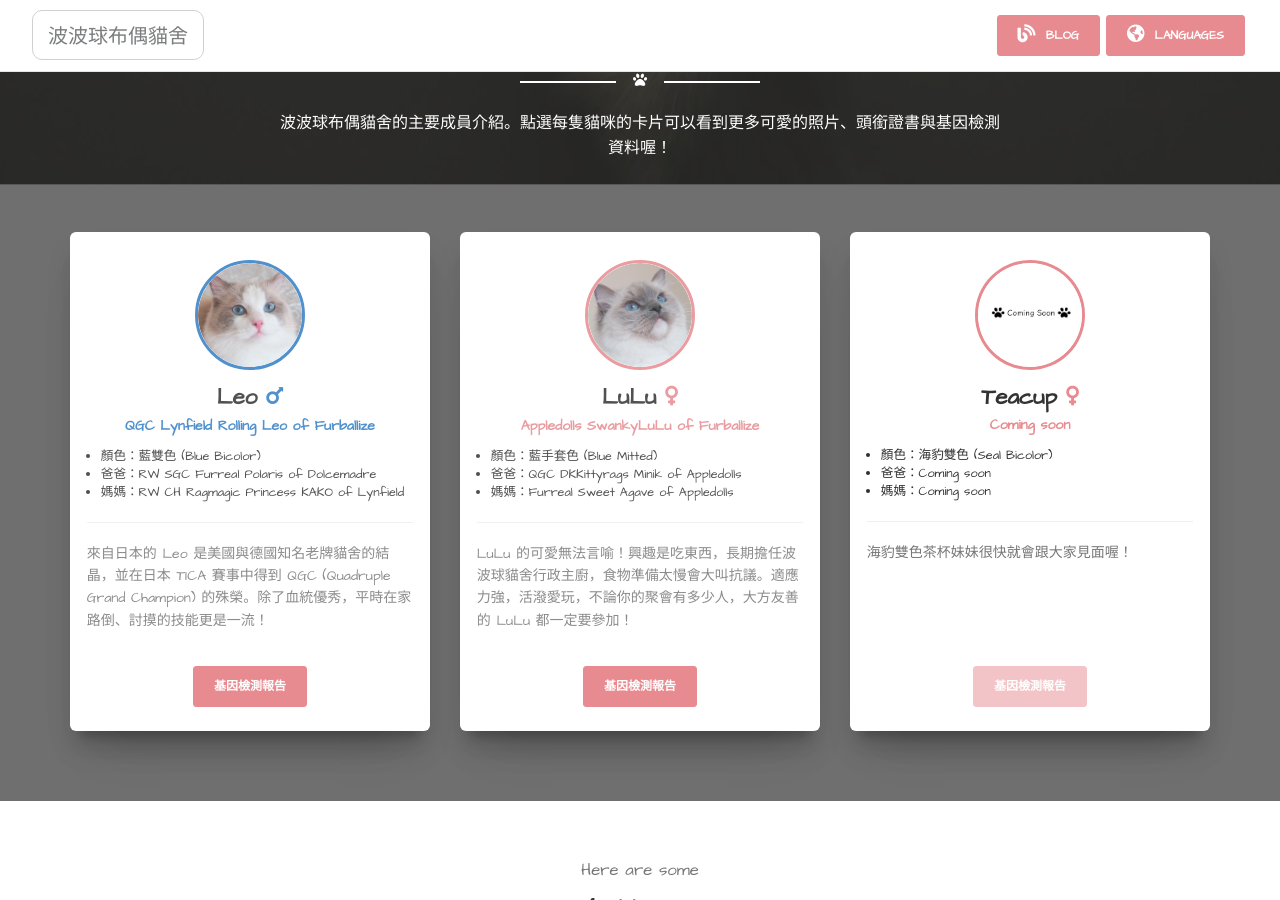
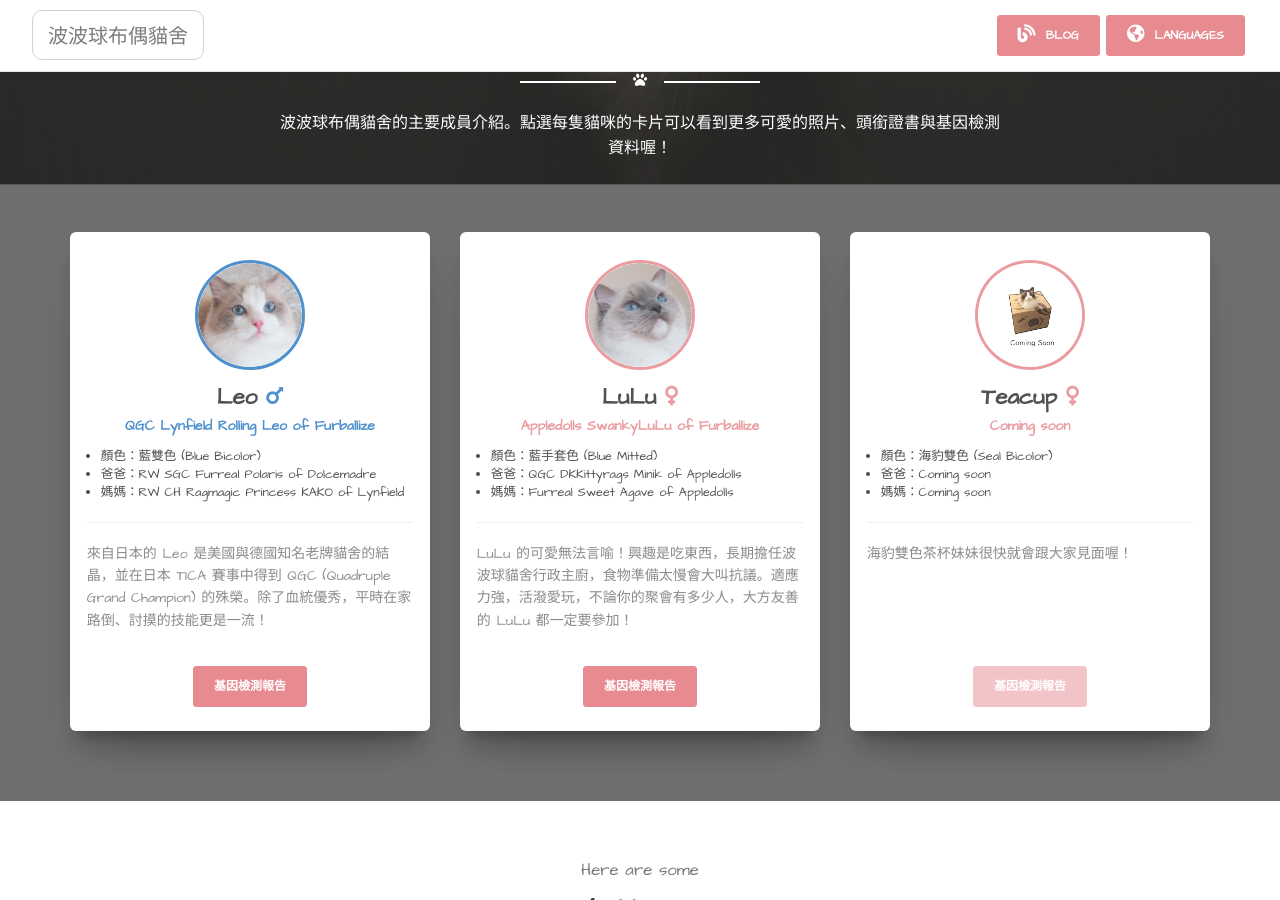
Before and after one commit to furballizeragdolls/furballizeragdolls.github.io, a Jekyll site: the page built from index.html, in a window 1280 px wide and 900 px high, scrolled down 1974 px. Built offline with Jekyll 4.4.1, drawn with Linux system fonts in a browser that asks for light colours; nearby versions of some CDN libraries; some web fonts are replaced; comment, search, counter and statistics services are not loaded.

Commit message:
Add coming soon

```diff
--- a/index.html
+++ b/index.html
@@ -189,9 +189,10 @@
                             </div>
                             <div class="col-md-4">
                                 <div class="card card-member">
-                                    <div class="content">
+                                    <a>
+                                        <div class="content">
                                             <div class="avatar img-female">
-                                                <img alt="Coming soon photo" class="img-circle" src="assets/img/coming-soon.png"/>
+                                                <img alt="Coming soon photo" class="img-circle" src="assets/img/coming-soon/coming-soon-4.png"/>
                                             </div>
                                             <div class="description">
                                                 <h3 class="title">Teacup <i class="fas fa-venus text-female"></i></h3>
@@ -205,12 +206,10 @@
                                                 <p class="description">海豹雙色茶杯妹妹很快就會跟大家見面喔！</p>
                                             </div>
                                         </div>
+                                    </a>
                                     <div class="certificate">
                                         <a href="#" data-toggle="lightbox" data-type="image" class="btn btn-danger btn-fill btn-md disabled">基因檢測報告</a>
                                     </div>
-                                    <!-- example gallery -->
-                                    <div data-remote="https://unsplash.it/1200/768.jpg?image=252" data-toggle="lightbox" data-gallery="example-gallery" class="col-sm-4"></div>
-                                    <div data-remote="https://unsplash.it/1200/768.jpg?image=253" data-toggle="lightbox" data-gallery="example-gallery" class="col-sm-4"></div>
                                 </div>
                             </div>
                         </div>
@@ -230,24 +229,17 @@
 
             <ul class="nav nav-text">
                 <li>
-                    <a href="https://unsplash.it/1200/768.jpg?image=251" data-toggle="lightbox" data-gallery="example-gallery" data-type="image">
-                    <div class="image-clients img-male">
-                        <img alt="..." class="img-circle" src="assets/img/kitten.jpg"/>
-                    </div>
+                    <a>
+                        <div class="image-clients">
+                            <img alt="Coming soon photo" class="img-circle" src="assets/img/coming-soon/coming-soon-2.png"/>
+                        </div>
                     </a>
                 </li>
                 <li>
-                    <a href="https://unsplash.it/1200/768.jpg?image=251" data-toggle="lightbox" data-gallery="example-gallery" data-type="image">
-                    <div class="image-clients">
-                        <img alt="..." class="img-circle" src="assets/img/kitten.jpg"/>
-                    </div>
-                    </a>
-                </li>
-                <li>
-                    <a href="https://unsplash.it/1200/768.jpg?image=251" data-toggle="lightbox" data-gallery="example-gallery" data-type="image">
-                    <div class="image-clients">
-                        <img alt="..." class="img-circle" src="assets/img/kitten.jpg"/>
-                    </div>
+                    <a>
+                        <div class="image-clients">
+                            <img alt="Coming soon photo" class="img-circle" src="assets/img/coming-soon/coming-soon-3.png"/>
+                        </div>
                     </a>
                 </li>
             </ul>
```
Also changed, not shown: assets/img/coming-soon/coming-soon-1.png (renamed from assets/img/coming-soon.png), assets/img/coming-soon/coming-soon-2.png (added), assets/img/coming-soon/coming-soon-3.png (added), assets/img/coming-soon/coming-soon-4.png (added).
